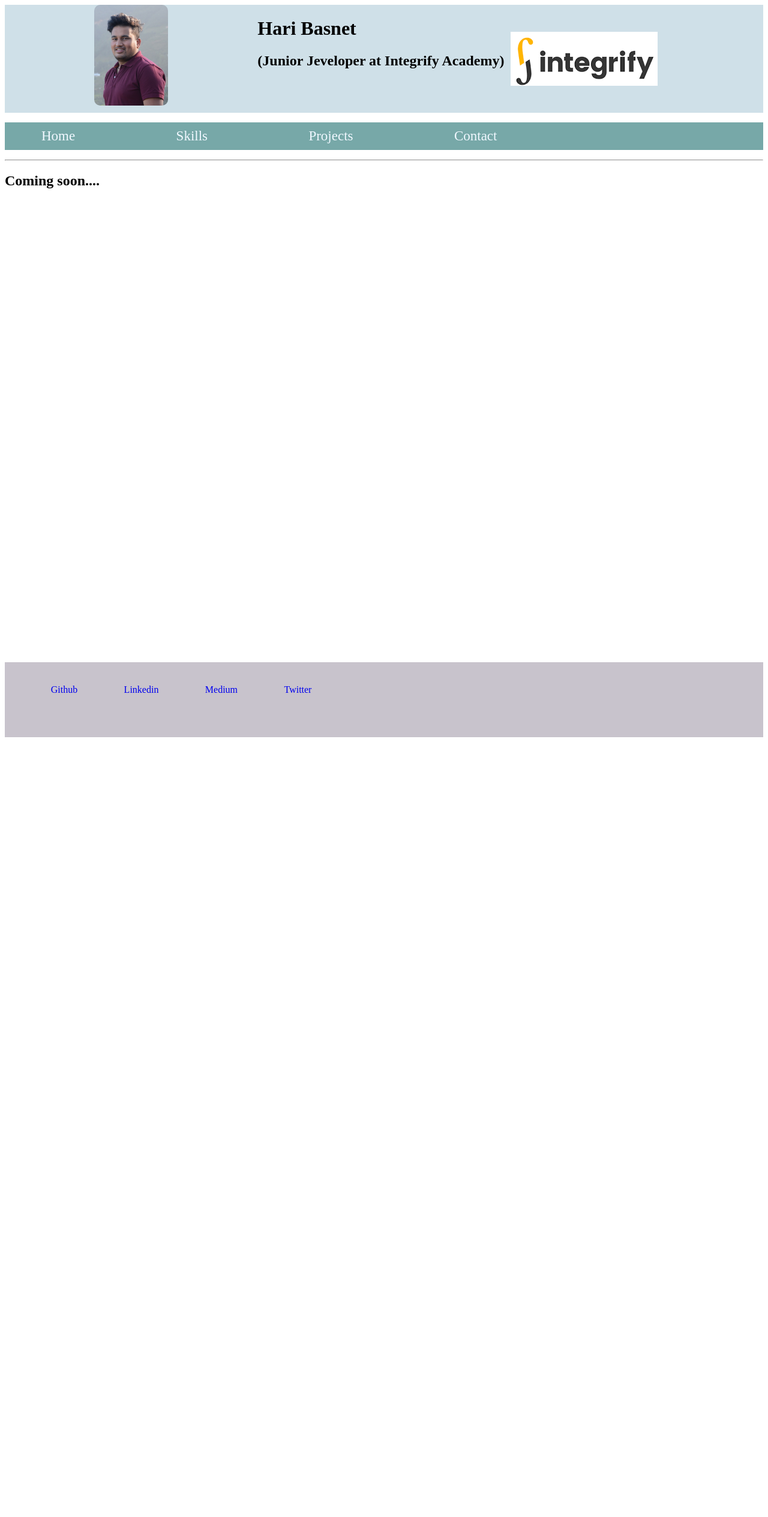
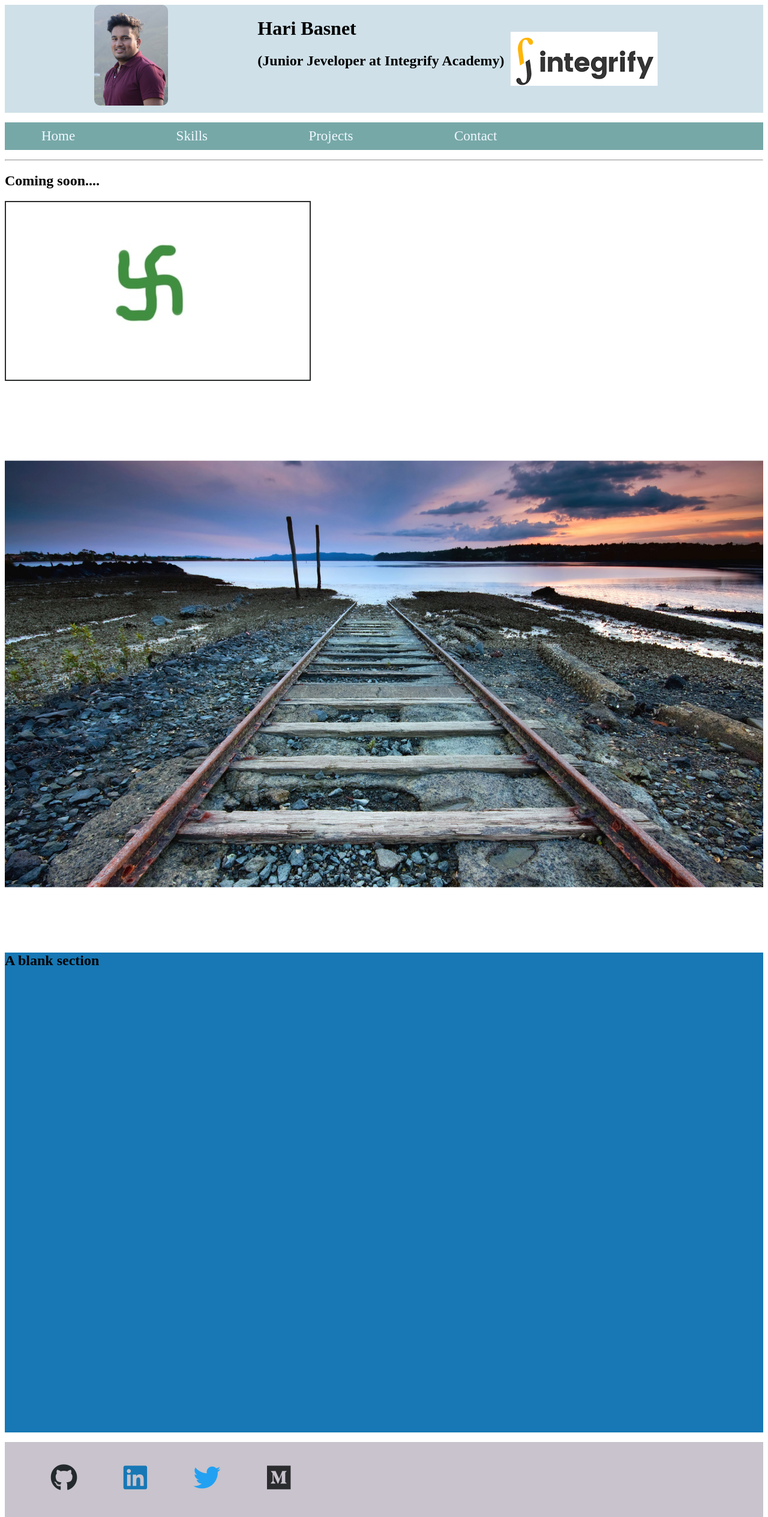
Before and after one commit to hari-basnet/portfolio-portal, a plain HTML site: page html/projects.html in a window 1280 px wide. Shown: the whole page at 60% size. Before the commit the page ends 1229 px from the top, so only its background shows below. Drawn offline with Linux system fonts and the light colour scheme.

Commit message:
nothing new

```diff
--- a/css/style.css
+++ b/css/style.css
@@ -169,7 +169,33 @@ main div {
 /* ======================= PROJECT======================= */
 .project-section{
   width: 100%;
+  height: 60vh;
+}
+
+.art-image{
+  width: 40%;
+  border: 2px solid #2B2C2E;
+}
+
+
+.fix-image1{
+  width: 100%;
   height: 100vh;
+  background-size:contain;
+  position: sticky;
+  z-index: 1;
+  top: ;
+}
+.fix-image1 img{
+  width: 100%;
+}
+
+
+.blank-section{
+  width: 100%;
+  height: 100vh;
+  background-color: #1778B5;
+  z-index: 99;
 }
 
 /* ======================= PROJECT======================= */
@@ -189,13 +215,13 @@ span{
   height: 15px;
   width: 30%;
   padding: 10px;
-  margin-right: 30px;
+  margin-right: 5px;
 }
 
 
 form fieldset input{
   height: 10px;
-  width: 40%;
+  width: 35%;
   padding: 10px;
 
 }
@@ -231,3 +257,21 @@ footer li {
 footer a {
   text-decoration: none;
 }
+
+footer i{
+  font-size: 45px;
+}
+
+.fa-github{
+  color: #23292D;
+}
+
+.fa-linkedin{
+  color: #1778B5;
+}
+.fa-twitter{
+  color: #22A1F2;
+}
+.fa-medium{
+  color: #2B2C2E;
+}
--- a/html/projects.html
+++ b/html/projects.html
@@ -42,14 +42,35 @@
     <section class="project-section">
 
         <h1>Coming soon....</h1>
+        <div class="art-image">
+            <img src="../assets/images/crazy-art.jpg" alt="crazyart">
+        </div>
+    </section>
+
+    <section class="fix-image">
+
+        <div class="fix-image1">
+            <img src="../assets/images/full-hd-image.jpg" alt="full-hd-image">
+
+        </div>
+    </section>
+
+    <section class="bigg-section">
+
+        <div class="blank-section">
+            <h1>A blank section</h1>
+
+        </div>
     </section>
 
     <footer>
         <ul>
-            <li><a href="https://github.com/haribasnet0" target="_blank">Github</a></li>
-            <li><a href="https://www.linkedin.com/in/hari-basnet/" target="_blank">Linkedin</a></li>
-            <li><a href="#">Medium</a></li>
-            <li><a href="#">Twitter</a></li>
+
+            <li><a href="#"><i class="fab fa-github"></i></a></li>
+            <li><a href="#"><i class="fab fa-linkedin"></i></a></li>
+            <li><a href="#"><i class="fab fa-twitter"></i></a></li>
+            <li><a href="#"><i class="fab fa-medium"></i></a></li>
+
         </ul>
 
     </footer>
```
Also changed, not shown: html/contact.html (+10 -7 lines), html/skills.html (+4 -8 lines), index.html (+12 -5 lines), assets/images/crazy-art.jpg (added), assets/images/full-hd-image.jpg (added).
